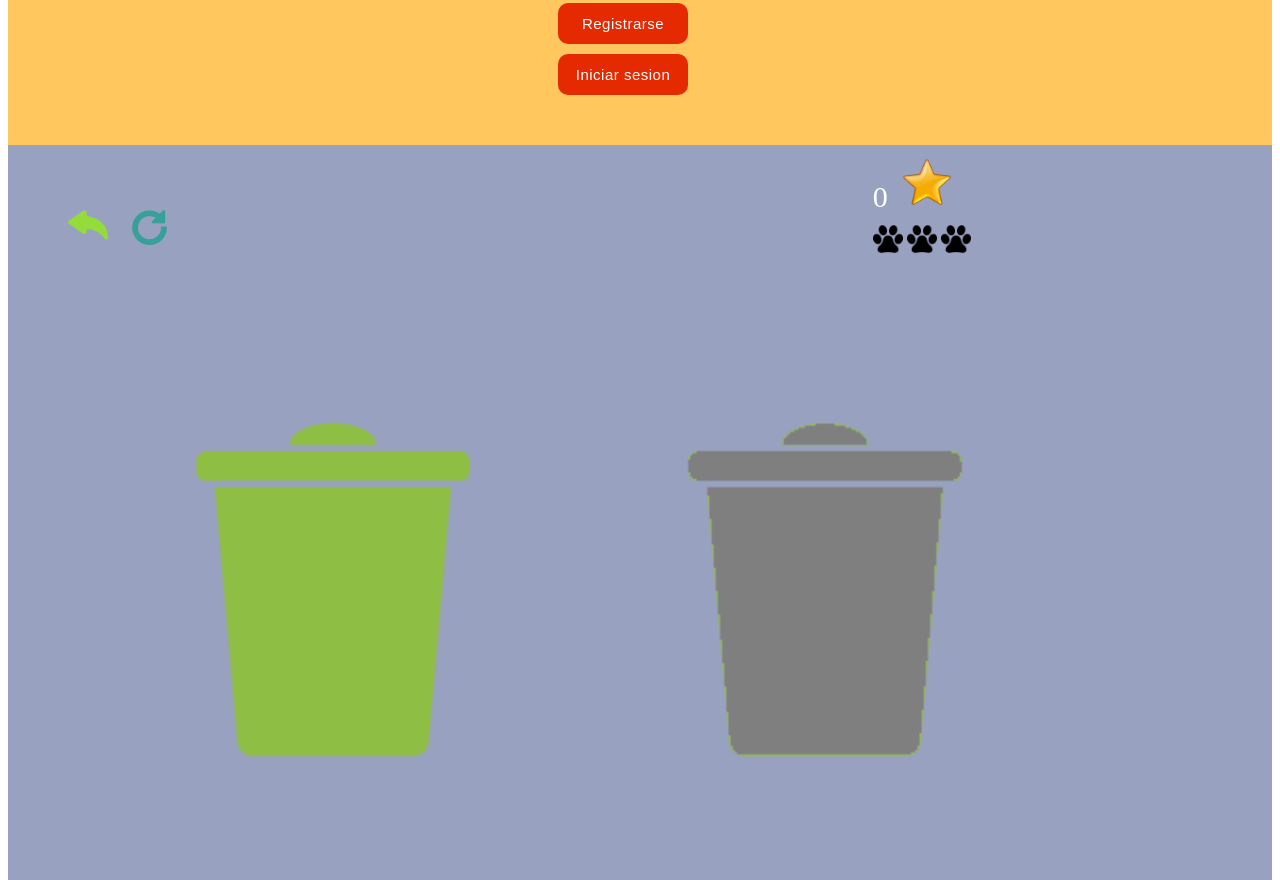
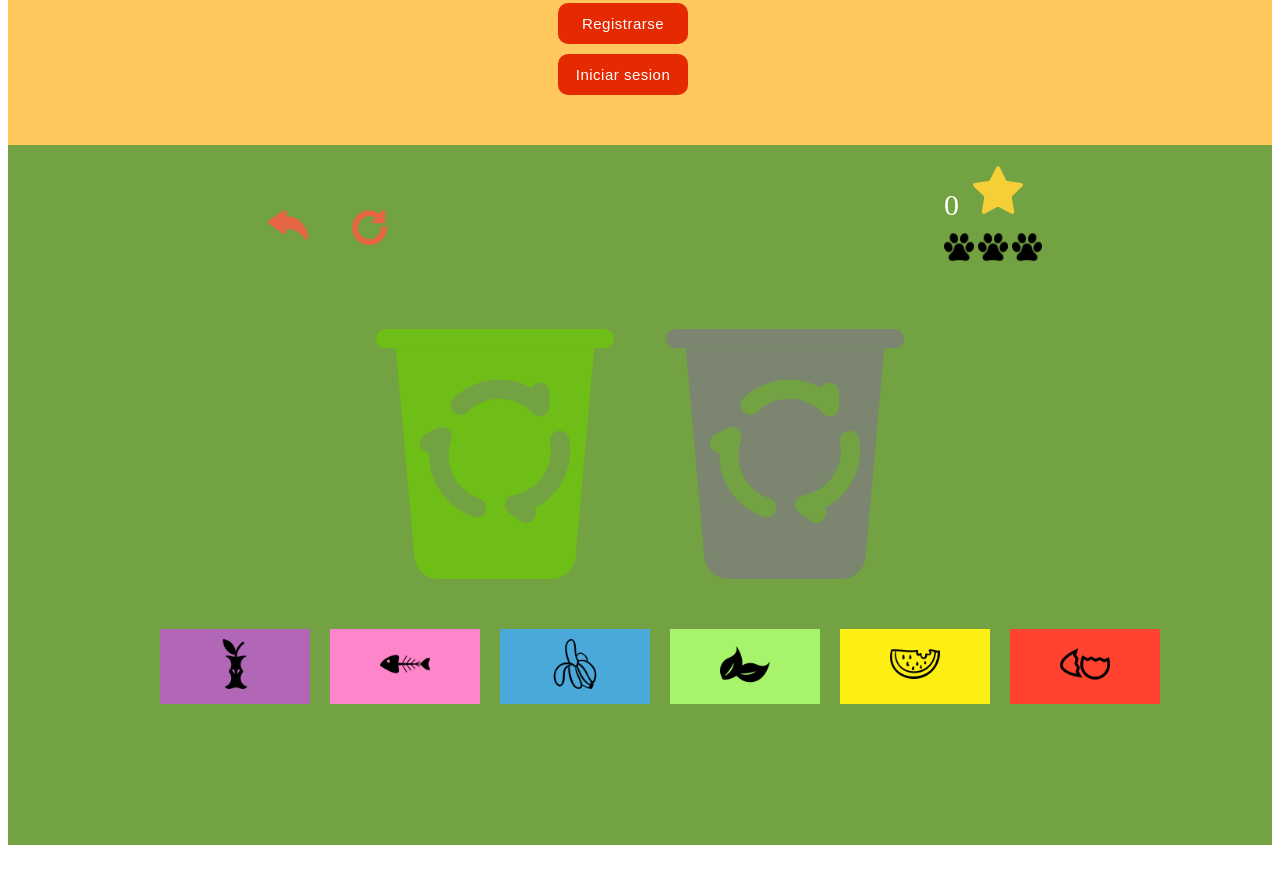
Before and after one commit to SilviaGuerra/reciclatoy-app, a plain HTML site: page index.html in a window 1280 px wide. Shown: the part 365-1245 px from the top of the page. After the commit the page ends 1218 px from the top, so only its background shows below. Drawn offline with nearby package versions, Linux system fonts and the light colour scheme.

Commit message:
puse display flex y cambie un poco de color

```diff
--- a/Assets/css/main.css
+++ b/Assets/css/main.css
@@ -142,16 +142,28 @@ button{
 }
 
 .juego{
-  background: #99a1c1;
+  background: #72a242;
+  height: 700px;
+}
+
+nav{
+  display: flex;
+  flex-flow: row wrap;
+  justify-content: space-between;
 }
 
 .flechas{
-  display: inline;
-  padding: 50px;
+  padding: 40px;
+  margin-left: 200px;
 }
 
 .back, .refresh{
-  margin: 10px;
+  margin: 20px;
+}
+
+.puntos{
+  padding: 20px;
+  margin-right: 200px;
 }
 
 #score{
@@ -170,25 +182,23 @@ button{
   padding: 10px;
 }
 
-#organic {
-  padding-left: 150px;
+.bin{
+  display: flex;
+  justify-content: center;
+}
+
+.trash{
+  margin: 20px;
 }
 
 #organic.over {
   background: url(images/bin.jpg) top left no-repeat;
 }
 
-.trash{
-  display: inline-block;
-  padding: 70px 10px;
-}
-
-.iconos{
-  padding-right: -500px;
-}
-
 ul{
-  display: inline-flex;
+  display: flex;
+  flex-flow: row wrap;
+  justify-content: center;
 }
 
 li {
@@ -208,11 +218,12 @@ li a {
   cursor: move;
 }
 
-ul li:first-child a{ background: #34495e}
-ul li:nth-child(2) a{ background: #3498db}
-ul li:nth-child(3) a{ background: #f39c12}
-ul li:nth-child(4) a{ background: #27ae60}
-ul li:last-child a{ background: #9b59b6}
+ul li:first-child a{ background: #b166b6}
+ul li:nth-child(2) a{ background: #ff85cb}
+ul li:nth-child(3) a{ background: #4aa8db}
+ul li:nth-child(4) a{ background:	#a7f46c}
+ul li:nth-child(5) a{ background: #fdef14}
+ul li:last-child a{ background: #ff432e}
 
 *[draggable=true] {
   -moz-user-select:none;
@@ -222,11 +233,6 @@ ul li:last-child a{ background: #9b59b6}
 
 *:-khtml-drag {
   background-color: rgba(238,238,238, 0.5);
-}
-
-ul{
-  margin-left: 200px;
-  min-height: 300px;
 }
 
 li.over {
--- a/index.html
+++ b/index.html
@@ -2,8 +2,11 @@
 <html>
   <head>
     <meta charset="utf-8">
+    <meta name="viewport" content="width=device-width, initial-scale=1">
     <title>App</title>
     <link rel="stylesheet" href="assets/css/main.css">
+    <script src="https://ajax.googleapis.com/ajax/libs/jquery/3.2.1/jquery.min.js"></script>
+    <script src="https://maxcdn.bootstrapcdn.com/bootstrap/3.3.7/js/bootstrap.min.js"></script>
   </head>
   <body>
     <section class="logo container">
@@ -17,17 +20,17 @@
           </div>
         </section>
     </section>
-    <section class="juego container">
-      <section class="row">
-        <div class="col-4 flechas">
-          <img src="assets/img/back1.png" alt="return" width="40" class="back">
-          <img src="assets/img/refresh.png" alt="again" width="35" class="refresh">
+    <section class="juego">
+      <nav>
+        <div class="flechas">
+          <img src="assets/img/back-naranja.svg" alt="return" width="40" class="back">
+          <img src="assets/img/refresh-naranja.svg" alt="again" width="35" class="refresh">
         </div>
-          <div class="col-4"></div>
-          <div class="col-4 puntos">
+        <div class="tiempo"></div>
+        <div class="puntos">
           <div id="score">0</div>
           <div id="star">
-              <img src="assets/img/star_gold_256.png" alt="star" width="50">
+            <img src="assets/img/star.svg" alt="star" width="50">
           </div>
           <div class="vidas">
             <img src="assets/img/huella.png" alt="huella" width="30" id="3">
@@ -35,31 +38,31 @@
             <img src="assets/img/huella.png" alt="huella" width="30" id="1">
           </div>
         </div>
+      </nav>
+      <section class="bin">
+        <div id="organic" class="trash">
+          <img alt="organic" src="assets/img/recycling-can.svg" width="250"/>
+        </div>
+        <div id="inorganic" class="trash">
+          <img alt="inorganic" src="assets/img/recycling-can (1).svg" width="250"/>
+        </div>
       </section>
-        <div class="row">
-          <div id="organic" class="trash col-6">
-            <img alt="" src="assets/img/dfg - verde.png" width="350"/>
-          </div>
-          <div id="inorganic" class="trash col-6">
-            <img alt="" src="assets/img/dfg - gris.png" width="350"/>
-          </div>
-        </div>
-        <div class="row">
+      <section>
         <div class="iconos">
           <ul>
             <li>
-                <a draggable="true" href="" id="one" class="organic">
+              <a draggable="true" id="one" class="organic">
                 <img src="assets/img/eaten-apple-center.png" alt="" width="50">
               </a>
             </li>
             <li>
-                <a draggable="true" href="" id="two" class="organic">
-                  <img src="assets/img/icon.png" alt="" width="50">
+              <a draggable="true" id="two" class="organic">
+                <img src="assets/img/icon.png" alt="apple" width="50">
               </a>
             </li>
             <li>
               <a draggable="true" href="" id="three" class="organic">
-                  <img src="assets/img/peeled-banana.png" alt="" width="50">
+                <img src="assets/img/peeled-banana.png" alt="peeled-banana" width="50">
               </a>
             </li>
             <li>
@@ -72,8 +75,12 @@
                 <img src="assets/img/watermelon-outlined-slice.png" alt="" width="50">
               </a>
             </li>
+            <li>
+              <a draggable="true" href="" id="five" class="organic">
+                <img src="assets/img/egg.png" alt="" width="50">
+              </a>
+            </li>
           </ul>
-          </div>
         </div>
       </section>
     </section>
```
Also changed, not shown: Assets/img/back-naranja.svg (added), Assets/img/recycling-can (1).svg (added), Assets/img/recycling-can.svg (added), Assets/img/recycling-gray.svg (added), Assets/img/recycling-green.svg (added), Assets/img/refresh-naranja.svg (added), Assets/img/star.svg (added), 1 other file. Lines whose indentation alone changed are shown as unchanged.
